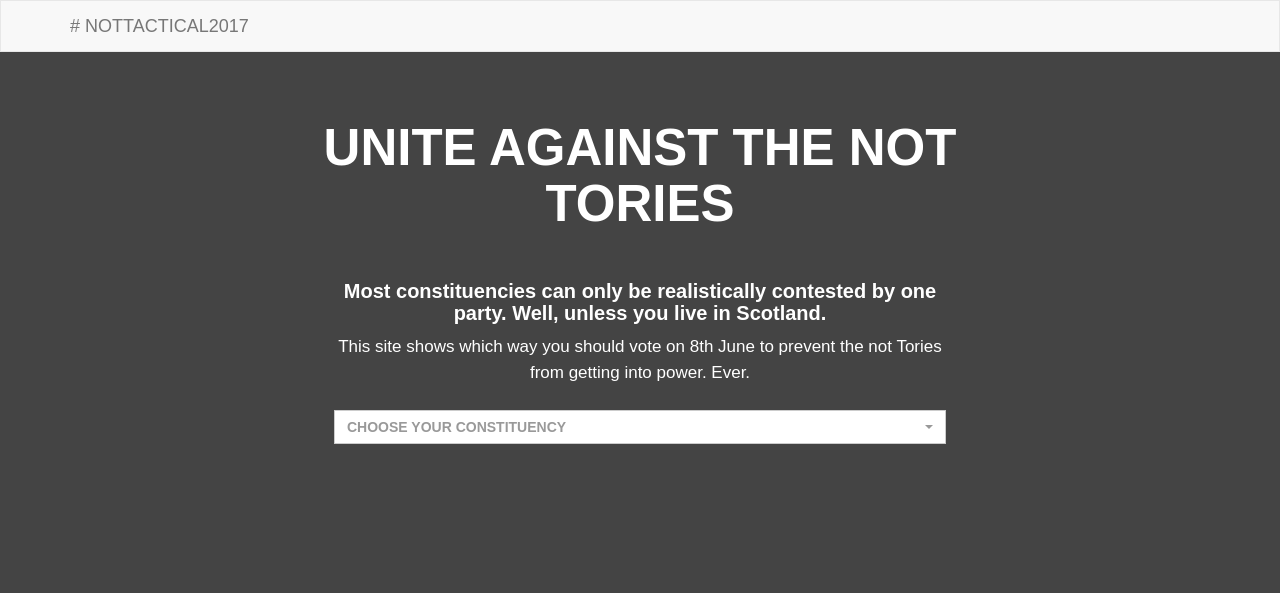
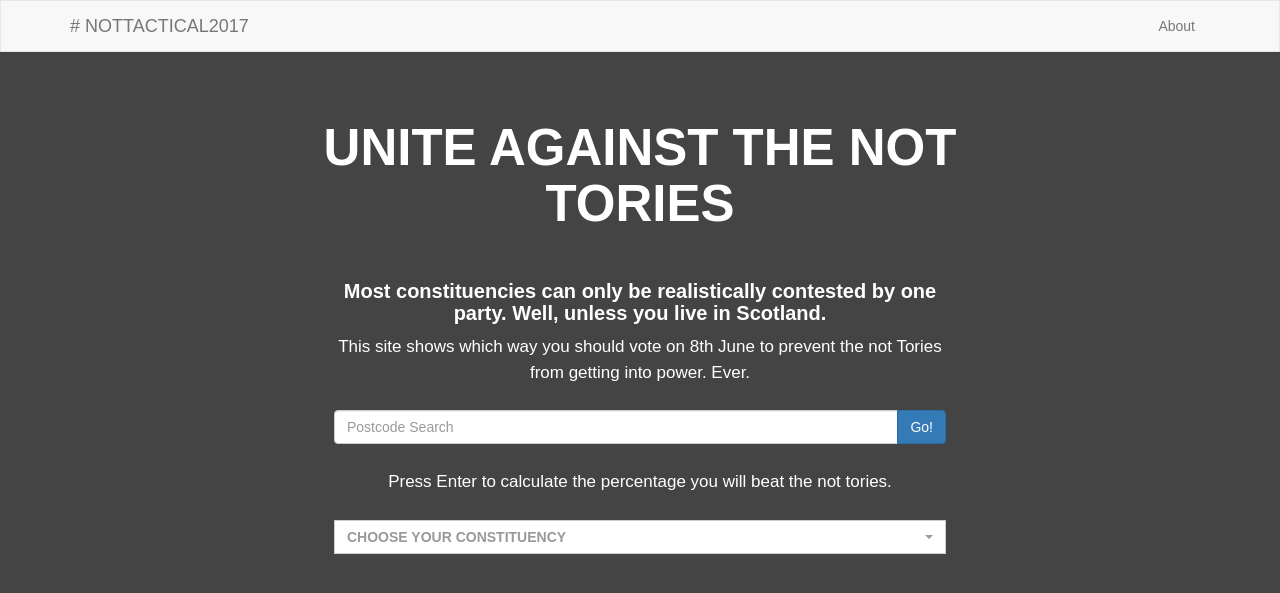
Before and after one commit to jakegt1/election-voting-parody, a Flask app: page / in a window 1280 px wide. Shown: the top 593 px of the page. Run offline with Flask 2, Linux system fonts and the light colour scheme; some libraries are stand-ins or nearby versions.

Commit message:
Added about page and postcode searching

```diff
--- a/flask_parody/application.py
+++ b/flask_parody/application.py
@@ -3,8 +3,12 @@ from flask_parody.constituencies import consts_list
 from operator import itemgetter
 app = Flask(__name__)
 
-@app.route("/", methods=['GET', 'POST'])
+@app.route("/", methods=['GET'])
 def index():
     const_names = [ const.get("name").upper() for const in consts_list ]
     const_names = sorted(const_names)
     return render_template('index.html', consts=const_names)
+
+@app.route("/about", methods=['GET'])
+def about():
+    return render_template('about.html')
--- a/flask_parody/static/app.js
+++ b/flask_parody/static/app.js
@@ -11,15 +11,39 @@ var classMap = {
 	"commies": "Labour"
 }
 
+var changeIt = function(text){
+	var vote = $('#vote');
+	var item = garbageList[Math.floor(Math.random()*garbageList.length)];
+	var voteString = "vote<h1>"+classMap[item["class"]]+"</h1>to stop the not Tories in "+text;
+	vote.html(voteString);
+	document.body.className = "";
+	$("body").addClass(item["class"]);
+	$("#why").html("Why? "+item["text"]);
+}
+
+var getPostcode = function(){
+	var postcode = $('#postcode').val();
+	$.get("https://api.postcodes.io/postcodes/"+postcode, function(data){
+		$('#error').html("");
+		var constituency = data.result.parliamentary_constituency
+		changeIt(constituency)
+	}).fail(function(){ $('#error').html("Err, not with that postcode though. Please try again!");})
+}
+
 $(document).ready(function(){
 	$('ul.dropdown-menu').on("click", "li", function(event){
+		$('#error').html("");
 		var text = $(event.currentTarget).text();
-		var vote = $('#vote');
-		var item = garbageList[Math.floor(Math.random()*garbageList.length)];
-		var voteString = "vote<h1>"+classMap[item["class"]]+"</h1>to stop the not Tories in "+text;
-		vote.html(voteString);
-		document.body.className = "";
-		$("body").addClass(item["class"]);
-		$("#why").html("Why? "+item["text"]);
+		changeIt(text);
+	})
+
+	$('#search').click(function(event){
+		getPostcode();
+	})
+
+	$('#postcode').keypress(function(event){
+		if(event.which == 13){
+			getPostcode();
+		}
 	})
 })
--- a/flask_parody/static/style.css
+++ b/flask_parody/static/style.css
@@ -52,10 +52,12 @@ h2 {
 	font-size: 51px;
 	margin: 48px 48px;
 }
+
 h3 {
 	font-size: 20px;
 	margin: 10px 94px;
 }
+
 p {
 	font-size: 17px;
 	color: white;
@@ -89,6 +91,10 @@ body {
 	max-width: 800px;
 }
 
+.about p{
+	margin: 6px 48px;
+}
+
 @media screen and (max-width: 768px) {
 	h1{
 		margin: 10px 10px;
@@ -104,4 +110,16 @@ body {
 	p {
 		font-size:13px;
 	}
+	.about p {
+		margin: 6px 24px;
+	}
 }
+
+.about {
+	text-align: left;
+}
+
+.postcode {
+	margin: 25px 0px;
+	padding: 0 94px 0 94px;
+}
--- a/flask_parody/templates/base.html
+++ b/flask_parody/templates/base.html
@@ -10,7 +10,14 @@
 
 		<div class="container">
 			<div class="navbar-header">
-				<a class="navbar-brand" href="#"># NOTTACTICAL2017</a>
+				<a class="navbar-brand" href="/"># NOTTACTICAL2017</a>
+			</div>
+			<div class="collapse navbar-collapse">
+				<ul class="nav navbar-nav navbar-right">
+					<li>
+						<a href="/about">About</a>
+					</li>
+				</ul>
 			</div>
 		</div>
 	</nav>
--- a/flask_parody/templates/index.html
+++ b/flask_parody/templates/index.html
@@ -4,6 +4,14 @@
 <h2 id="title">UNITE AGAINST THE NOT TORIES</h2>
 <h3 id="mission">Most constituencies can only be realistically contested by one party. Well, unless you live in Scotland.</h3>
 <p id="watdo">This site shows which way you should vote on 8th June to prevent the not Tories from getting into power. Ever.</p>
+<div class="input-group postcode">
+	<input type="text" class="form-control" id="postcode" placeholder="Postcode Search">
+	<span class="input-group-btn">
+		<button id="search" class="btn btn-primary">Go!</button>
+	</span>
+</div>
+<p> Press Enter to calculate the percentage you will beat the not tories.</p>
+<p id="error"></p>
 <select class="selectpicker" id="const">
 	<option value="Header" disabled selected id="choose">Choose your constituency</option>
 	{% for const in consts %}
```
Also changed, not shown: flask_parody/templates/about.html (added, +11 -0 lines).
